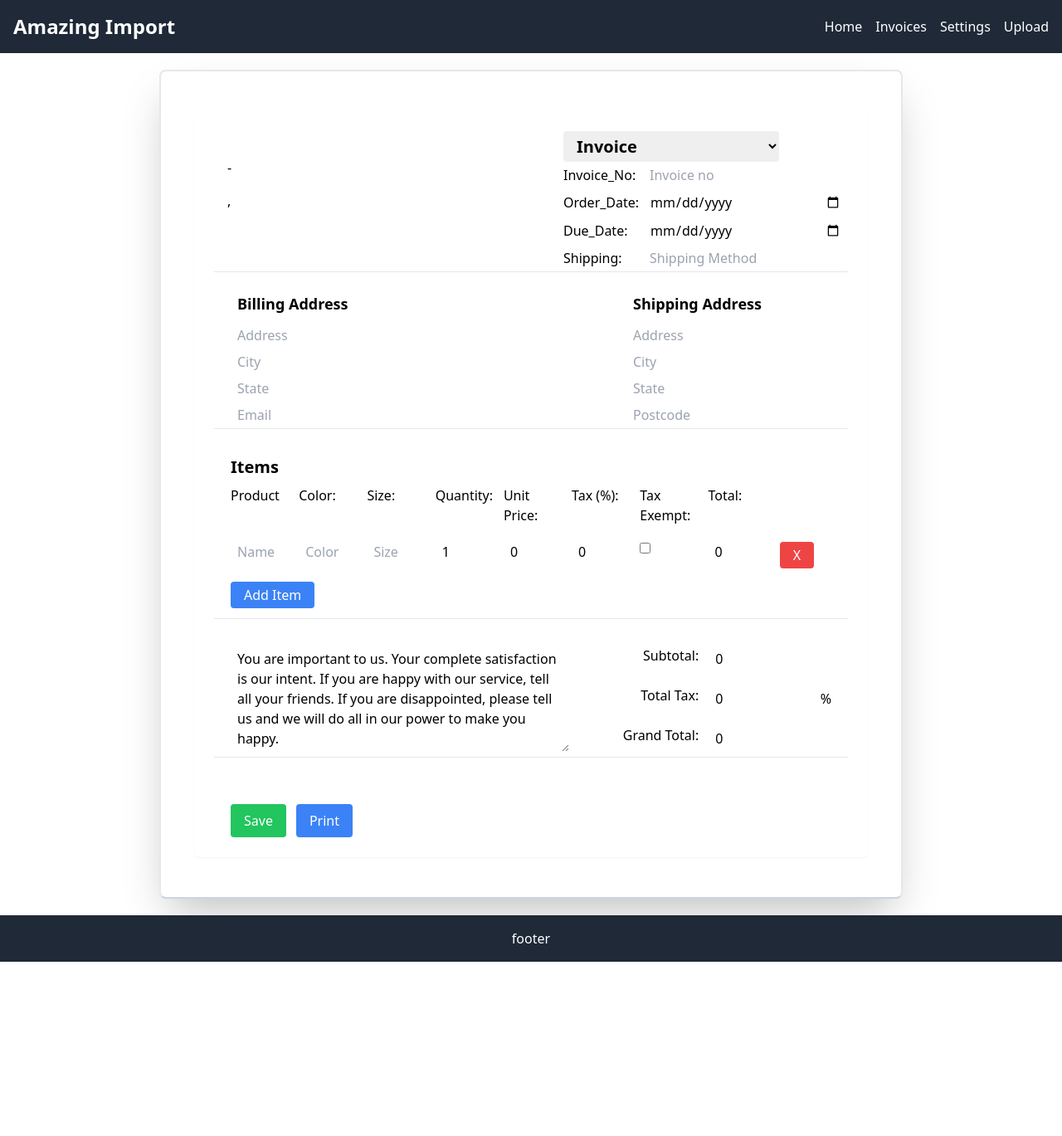
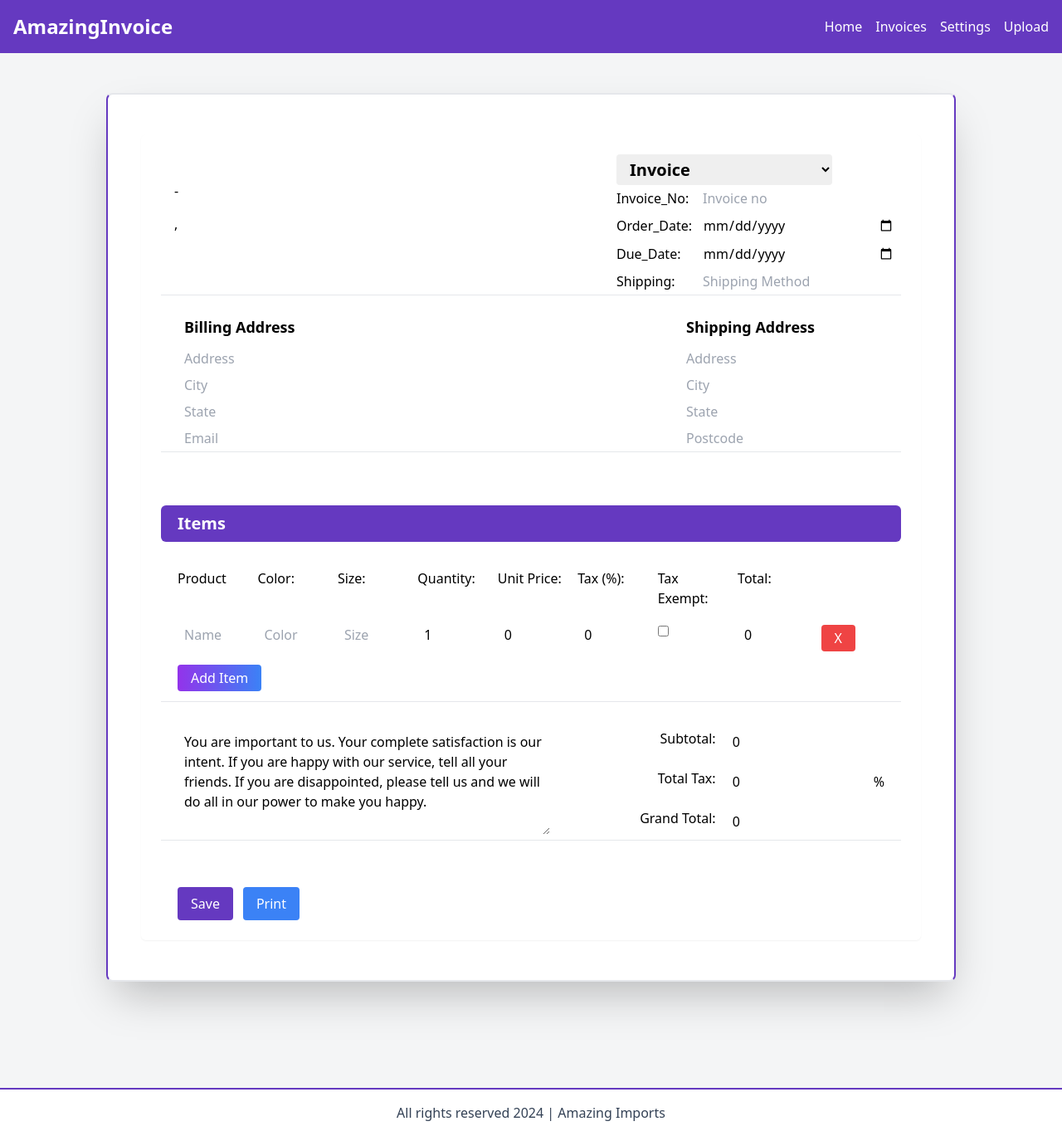
Before and after one commit to luqmanmatloob/QuickBill, a React (Create React App) app in the folder client/: page / in a window 1280 px wide. Shown: the whole page at 83% size. Before the commit the page ends 1159 px from the top, so only its background shows below. Built offline with nearby package versions, Linux system fonts and the light colour scheme; no server answers.

Commit message:
updated UI/UX

```diff
--- a/client/src/components/Company.jsx
+++ b/client/src/components/Company.jsx
@@ -42,7 +42,7 @@ const Company = () => {
 
   return (
     <div className="p-4">
-      <h1 className="text-2xl font-bold mb-4">{settings.companyName}</h1>
+      <h2 className="text-[1.75rem] font-bold mb-4 text-[#6539c0]">{settings.companyName}</h2>
       <div className="flex flex-col space-y-2">
         <p>{settings.companyName} - {settings.phoneNumber}</p>
         <p> {settings.address}</p>
--- a/client/src/components/Invoice.js
+++ b/client/src/components/Invoice.js
@@ -1,105 +1,80 @@
-import React from 'react'
-import { useState, useEffect } from 'react'
-import Company from './Company'
-
-
+import React from "react";
+import { useState, useEffect } from "react";
+import Company from "./Company";
 
 const Invoice = () => {
-
-
-
-
-
-
-
-
-
-
-
-
-
-
-
   const [formData, setFormData] = useState({
-
-
-
-        type: 'invoice',
-        orderNumber: '',
-        dateOrdered: '',
-        dateDue: '',
+    type: "invoice",
+    orderNumber: "",
+    dateOrdered: "",
+    dateDue: "",
     orderTotal: 0,
 
-        billingCity:'',
-        billingAddress:'',
-        billingState:'',
-        billingEmailAddress:'',
-        shippingAddress:'',
-        shippingCity:'',
-        shippingMethod:'',
-        shippingAddress:'',
-        shippingState:'',
-        shippingPostcod:'',
+    billingCity: "",
+    billingAddress: "",
+    billingState: "",
+    billingEmailAddress: "",
+    shippingAddress: "",
+    shippingCity: "",
+    shippingMethod: "",
+    shippingAddress: "",
+    shippingState: "",
+    shippingPostcod: "",
 
-        items: [{
-            orderNumber: '',
-            productName: '',
-            productCode: '',
-            size: '',
-            color: '',
+    items: [
+      {
+        orderNumber: "",
+        productName: "",
+        productCode: "",
+        size: "",
+        color: "",
         lineQty: 1,
-            decorationProcess: '',
+        decorationProcess: "",
         unitPrice: 0,
         lineTotal: 0,
         tax: 0,
         taxExempt: false,
         orderShippingTotal: 0,
-            poNumber: '',
-            supplierPoNumber: '',
-            productionStaffAccount: '',
-            storeName: '',
-            company: '',
-            billingFirstName: '',
-            billingLastName: '',
-            billingEmailAddress: '',
-            billingAddress: '',
-            billingCity: '',
-            billingState: '',
-            billingPostcode: '',
-            billingPhoneNo: '',
-            shippingFirstName: '',
-            shippingLastName: '',
-            shippingAddress: '',
-            shippingCity: '',
-            shippingState: '',
-            shippingPostcode: '',
-            shippingPhoneNo: '',
-            shippingMethod: '',
-            designName: '',
-            designPrice: 0
-        }],
-        note: 'You are important to us. Your complete satisfaction is our intent. If you are happy with our service, tell all your friends. If you are disappointed, please tell us and we will do all in our power to make you happy.'
+        poNumber: "",
+        supplierPoNumber: "",
+        productionStaffAccount: "",
+        storeName: "",
+        company: "",
+        billingFirstName: "",
+        billingLastName: "",
+        billingEmailAddress: "",
+        billingAddress: "",
+        billingCity: "",
+        billingState: "",
+        billingPostcode: "",
+        billingPhoneNo: "",
+        shippingFirstName: "",
+        shippingLastName: "",
+        shippingAddress: "",
+        shippingCity: "",
+        shippingState: "",
+        shippingPostcode: "",
+        shippingPhoneNo: "",
+        shippingMethod: "",
+        designName: "",
+        designPrice: 0,
+      },
+    ],
+    note: "You are important to us. Your complete satisfaction is our intent. If you are happy with our service, tell all your friends. If you are disappointed, please tell us and we will do all in our power to make you happy.",
   });
-
 
   const [subtotal, setSubtotal] = useState(0);
   const [totalTax, setTotalTax] = useState(0);
   const [grandTotal, setGrandTotal] = useState(0);
-    const [responseMessage, setResponseMessage] = useState('');
-
+  const [responseMessage, setResponseMessage] = useState("");
 
   useEffect(() => {
     calculateTotals();
   }, [formData.items, grandTotal]);
 
-
-
   const handlePrint = () => {
     window.print();
   };
-
-
-
 
   const removeItem = (index) => {
     const updatedItems = [...formData.items];
@@ -108,13 +83,11 @@ const Invoice = () => {
     setFormData(updatedFormData);
   };
 
-
   const handleChange = (e) => {
     const { name, value } = e.target;
     const updatedFormData = { ...formData, [name]: value };
     setFormData(updatedFormData);
   };
-
 
   const handleItemChange = (index, e) => {
     const { name, value, type, checked } = e.target;
@@ -123,7 +96,7 @@ const Invoice = () => {
     const key = name.replace(`items[${index}].`, "");
 
     // Handle checkbox separately
-        if (type === 'checkbox') {
+    if (type === "checkbox") {
       updatedItems[index] = { ...updatedItems[index], [key]: checked };
     } else {
       updatedItems[index] = { ...updatedItems[index], [key]: value };
@@ -144,7 +117,6 @@ const Invoice = () => {
     setFormData(updatedFormData);
   };
 
-
   const calculateTotals = () => {
     let subtotal = 0;
     let totalTax = 0;
@@ -163,58 +135,55 @@ const Invoice = () => {
     setTotalTax(totalTax);
     setGrandTotal(subtotal + totalTax);
 
-
-
-
-
     const computedOrderTotal = grandTotal;
     // console.log(`grandtotal ${grandTotal}`)
     // console.log(`computedordertotal ${computedOrderTotal}`)
 
     const updatedFormData = { ...formData, orderTotal: computedOrderTotal };
     setFormData(updatedFormData);
-
   };
 
-
   const addItem = () => {
-        const newItems = [...formData.items, {
-            orderNumber: '',
-            productName: '',
-            productCode: '',
-            size: '',
-            color: '',
+    const newItems = [
+      ...formData.items,
+      {
+        orderNumber: "",
+        productName: "",
+        productCode: "",
+        size: "",
+        color: "",
         lineQty: 1,
-            decorationProcess: '',
+        decorationProcess: "",
         unitPrice: 0,
         lineTotal: 0,
         tax: 0,
         taxExempt: false,
         orderShippingTotal: 0,
-            poNumber: '',
-            supplierPoNumber: '',
-            productionStaffAccount: '',
-            storeName: '',
-            company: '',
-            billingFirstName: '',
-            billingLastName: '',
-            billingEmailAddress: '',
-            billingAddress: '',
-            billingCity: '',
-            billingState: '',
-            billingPostcode: '',
-            billingPhoneNo: '',
-            shippingFirstName: '',
-            shippingLastName: '',
-            shippingAddress: '',
-            shippingCity: '',
-            shippingState: '',
-            shippingPostcode: '',
-            shippingPhoneNo: '',
-            shippingMethod: '',
-            designName: '',
-            designPrice: 0
-        }];
+        poNumber: "",
+        supplierPoNumber: "",
+        productionStaffAccount: "",
+        storeName: "",
+        company: "",
+        billingFirstName: "",
+        billingLastName: "",
+        billingEmailAddress: "",
+        billingAddress: "",
+        billingCity: "",
+        billingState: "",
+        billingPostcode: "",
+        billingPhoneNo: "",
+        shippingFirstName: "",
+        shippingLastName: "",
+        shippingAddress: "",
+        shippingCity: "",
+        shippingState: "",
+        shippingPostcode: "",
+        shippingPhoneNo: "",
+        shippingMethod: "",
+        designName: "",
+        designPrice: 0,
+      },
+    ];
 
     const updatedFormData = { ...formData, items: newItems };
     setFormData(updatedFormData);
@@ -222,14 +191,8 @@ const Invoice = () => {
 
   const BASE_URL = process.env.REACT_APP_BASE_URL;
 
-
   const handleSubmit = async (e) => {
     e.preventDefault();
-
-
-
-
-
 
     // const computedOrderTotal = grandTotal;
     // console.log(`grandtotal ${grandTotal}`)
@@ -238,71 +201,54 @@ const Invoice = () => {
     // const updatedFormData = { ...formData, orderTotal: computedOrderTotal };
     // setFormData(updatedFormData);
 
-
     // console.log(formData)
 
-
     try {
-            const response = await fetch(`${BASE_URL}/api/invoicequote/createInvoiceQuote`, {
-                method: 'POST',
+      const response = await fetch(
+        `${BASE_URL}/api/invoicequote/createInvoiceQuote`,
+        {
+          method: "POST",
           headers: {
-                    'Content-Type': 'application/json',
+            "Content-Type": "application/json",
           },
           body: JSON.stringify(formData),
-            });
+        }
+      );
 
       if (!response.ok) {
-                throw new Error('Network response was not ok');
-
+        throw new Error("Network response was not ok");
       }
 
       const data = await response.json();
-            console.log('Invoice submitted successfully:', data);
+      console.log("Invoice submitted successfully:", data);
       setResponseMessage(`Invoice submitted successfully.`);
       setTimeout(() => {
-                setResponseMessage('');
+        setResponseMessage("");
       }, 1000);
-
     } catch (error) {
-            console.error('Error submitting invoice:', error);
-            setResponseMessage('Error');
+      console.error("Error submitting invoice:", error);
+      setResponseMessage("Error");
 
       setTimeout(() => {
-                setResponseMessage('');
+        setResponseMessage("");
       }, 1000);
-
     }
   };
 
-
-
-
-
-
-
-
-
-
-
-
-
-
-
   return (
-        <div className='print-Invoice-container py-6 mx-auto bg-white rounded-lg shadow-2xl p-8 my-5 border-b-slate-300 border-solid border-2'>
+    <div className="print-Invoice-container py-6 mx-auto bg-white rounded-lg shadow-2xl p-8 my-12 border-r-[#6539c0] border-l-[#6539c0] border-solid border-2">
       <form
         className="relative flex flex-col px-2 md:flex-row"
-                onSubmit={handleSubmit}            >
+        onSubmit={handleSubmit}
+      >
         <div className="my-6 flex-1 space-y-2  rounded-md bg-white p-4 shadow-sm sm:space-y-4 md:p-6">
-
           {/* row 1 compnay info and invoice infor */}
-                    <div className='flex justify-between w-full border-b'>
-
-                        <div >
+          <div className="flex justify-between w-full border-b">
+            <div>
               <Company />
             </div>
             <div>
-                            <div className='flex justify-start items-center  max-w-[260px]'>
+              <div className="flex justify-start items-center  max-w-[260px]">
                 <select
                   name="type"
                   value={formData.type}
@@ -315,12 +261,13 @@ const Invoice = () => {
                 </select>
               </div>
               <div className="flex min-w-[100px] items-center ">
-                                <label className="min-w-24 ">Invoice_No: </label> {/*Order Number*/}
+                <label className="min-w-24 ">Invoice_No: </label>{" "}
+                {/*Order Number*/}
                 <input
                   type="text"
                   name="orderNumber"
                   value={formData.orderNumber}
-                                    placeholder='Invoice no'
+                  placeholder="Invoice no"
                   onChange={handleChange}
                   className="px-2 py-1 w-full"
                   required
@@ -331,7 +278,7 @@ const Invoice = () => {
                 <input
                   type="date"
                   name="dateOrdered"
-                                    placeholder='Order Date'
+                  placeholder="Order Date"
                   value={formData.dateOrdered}
                   onChange={handleChange}
                   className="px-2 py-1 w-full"
@@ -343,7 +290,7 @@ const Invoice = () => {
                 <input
                   type="date"
                   name="dateDue"
-                                    placeholder='Due Date'
+                  placeholder="Due Date"
                   value={formData.dateDue}
                   onChange={handleChange}
                   className="px-2 py-1 w-full"
@@ -356,7 +303,7 @@ const Invoice = () => {
                   type="text"
                   name="shippingMethod"
                   value={formData.shippingMethod}
-                                    placeholder='Shipping Method'
+                  placeholder="Shipping Method"
                   onChange={handleChange}
                   className="px-2 py-1 w-full"
                   required
@@ -375,27 +322,19 @@ const Invoice = () => {
                                         required
                                     />
                                 </div>*/}
-
-
-
             </div>
-
           </div>
 
           {/* row 2, billing adress and shipping adress  city statecounty email adress */}
-                    <div className='flex justify-between px-5 border-b'>
-
-
-
+          <div className="flex justify-between px-5 border-b">
             <div>
-
-                            <p className='p-2 text-lg font-semibold'>Billing Address</p>
+              <p className="p-2 text-lg font-semibold">Billing Address</p>
               <div className="flex min-w-[100px] items-center ">
                 <input
                   type="text"
                   name="billingAddress"
                   value={formData.billingAddress}
-                                    placeholder='Address'
+                  placeholder="Address"
                   onChange={handleChange}
                   className="px-2 py-1 w-full"
                   required
@@ -406,7 +345,7 @@ const Invoice = () => {
                   type="text"
                   name="billingCity"
                   value={formData.billingCity}
-                                    placeholder='City'
+                  placeholder="City"
                   onChange={handleChange}
                   className="px-2 py-1 w-full"
                   required
@@ -417,7 +356,7 @@ const Invoice = () => {
                   type="text"
                   name="billingState"
                   value={formData.billingState}
-                                    placeholder='State'
+                  placeholder="State"
                   onChange={handleChange}
                   className="px-2 py-1 w-full"
                   required
@@ -439,25 +378,22 @@ const Invoice = () => {
                   type="text"
                   name="billingEmailAddress"
                   value={formData.billingEmailAddress}
-                                    placeholder='Email '
+                  placeholder="Email "
                   onChange={handleChange}
                   className="px-2 py-1 w-full"
                   required
                 />
               </div>
-
             </div>
 
-
-
             <div>
-                            <p className='p-2 text-lg font-semibold'>Shipping Address</p>
+              <p className="p-2 text-lg font-semibold">Shipping Address</p>
               <div className="flex min-w-[100px] items-center ">
                 <input
                   type="text"
                   name="shippingAddress"
                   value={formData.shippingAddress}
-                                    placeholder='Address'
+                  placeholder="Address"
                   onChange={handleChange}
                   className="px-2 py-1 w-full"
                   required
@@ -468,7 +404,7 @@ const Invoice = () => {
                   type="text"
                   name="shippingCity"
                   value={formData.shippingCity}
-                                    placeholder='City'
+                  placeholder="City"
                   onChange={handleChange}
                   className="px-2 py-1 w-full"
                   required
@@ -479,7 +415,7 @@ const Invoice = () => {
                   type="text"
                   name="shippingState"
                   value={formData.shippingState}
-                                    placeholder='State'
+                  placeholder="State"
                   onChange={handleChange}
                   className="px-2 py-1 w-full"
                   required
@@ -501,39 +437,32 @@ const Invoice = () => {
                   type="text"
                   name="shippingPostcode"
                   value={formData.shippingPostcode}
-                                    placeholder='Postcode '
+                  placeholder="Postcode "
                   onChange={handleChange}
                   className="px-2 py-1 w-full"
                   required
                 />
               </div>
-
+            </div>
           </div>
 
-
-
+          {/* row 3 items  product, color, size/qty, unit price, tax, qty, total, tax exempt  */}
+          <div className="pt-12">
+            <h3 className="text-xl font-semibold mb-2 bg-[#6539c0] block text-white px-5 py-2 rounded-md m-[-10">
+              Items
+            </h3>
           </div>
-
-
-                    {/* row 3 items  product, color, size/qty, unit price, tax, qty, total, tax exempt  */}
-                    <div className='flex justify-between px-5 border-b '>
-
-
-                        <div className="mt-4">
-                            <h3 className="text-xl font-semibold mb-2">Items</h3>
-                            <div className="grid grid-cols-9 gap-4 mb-4">
+          <div className="flex justify-between px-5 border-b ">
+            <div className="mt-4 ">
+              <div className="grid grid-cols-9 gap-4 mb-4 ">
                 <p>Product </p>
-                                <p>Color:
-                                </p>
-                                <p>Size:
-                                </p>
-                                <p>Quantity:
-                                </p>
+                <p>Color:</p>
+                <p>Size:</p>
+                <p>Quantity:</p>
                 <p>Unit Price:</p>
-                                <p>{'Tax (%):'}</p>
+                <p>{"Tax (%):"}</p>
                 <p>Tax Exempt:</p>
                 <p>Total:</p>
-
               </div>
 
               {formData.items.map((item, index) => (
@@ -547,7 +476,7 @@ const Invoice = () => {
                       value={item.productName}
                       onChange={(e) => handleItemChange(index, e)}
                       className="rounded px-2 py-1 w-full"
-                                            placeholder='Name'
+                      placeholder="Name"
                       required
                     />
                   </div>
@@ -560,7 +489,7 @@ const Invoice = () => {
                       value={item.color}
                       onChange={(e) => handleItemChange(index, e)}
                       className="rounded px-2 py-1 w-full"
-                                            placeholder='Color'
+                      placeholder="Color"
                       required
                     />
                   </div>
@@ -573,7 +502,7 @@ const Invoice = () => {
                       value={item.size}
                       onChange={(e) => handleItemChange(index, e)}
                       className="rounded px-2 py-1 w-full"
-                                            placeholder='Size'
+                      placeholder="Size"
                       required
                     />
                   </div>
@@ -648,16 +577,13 @@ const Invoice = () => {
               <button
                 type="button"
                 onClick={addItem}
-                                className="my-3 bg-blue-500 hover:bg-blue-600 text-white px-4 py-1 rounded"
+                className="my-3 bg-gradient-to-r from-purple-600 to-blue-500 text-white px-4 py-1 rounded"
               >
                 Add Item
               </button>
-                        </div>
-
-
 
             </div>
-
+          </div>
 
           {/* row 4 message,  sub total,  tax, grand total  */}
           <div className="flex justify-between gap-5 items-start px-5 border-b">
@@ -675,7 +601,7 @@ const Invoice = () => {
                 <input
                   type="number"
                   value={subtotal}
-                                    name='subtotal'
+                  name="subtotal"
                   onChange={handleChange}
                   readOnly
                   className=" rounded px-2 py-1 w-1/2"
@@ -687,7 +613,7 @@ const Invoice = () => {
                   <input
                     type="number"
                     value={totalTax}
-                                        name='totalTax'
+                    name="totalTax"
                     readOnly
                     onChange={handleChange}
                     className=" rounded px-2 py-1 w-full"
@@ -699,7 +625,7 @@ const Invoice = () => {
                 <label className="block mb-2 ">Grand Total:</label>
                 <input
                   type="number"
-                                    name='grandTotal'
+                  name="grandTotal"
                   value={grandTotal}
                   onChange={handleChange}
                   readOnly
@@ -709,12 +635,10 @@ const Invoice = () => {
             </div>
           </div>
 
-
-
-                    <div className='pt-10 px-5'>
+          <div className="pt-10 px-5">
             <button
               type="submit"
-                            className="bg-green-500 hover:bg-green-600 text-white px-4 py-2  rounded"
+              className="bg-[#6539c0] hover:bg-purple-500 text-white px-4 py-2  rounded"
             >
               Save
             </button>
@@ -726,19 +650,21 @@ const Invoice = () => {
               Print
             </button>
             {responseMessage && (
-                            <span className={`mt-4 ${responseMessage.startsWith('Error') ? 'text-red-500' : 'text-green-500'}`}>
+              <span
+                className={`mt-4 ${
+                  responseMessage.startsWith("Error")
+                    ? "text-red-500"
+                    : "text-green-500"
+                }`}
+              >
                 {responseMessage}
               </span>
             )}
-
           </div>
-
-
         </div>
       </form>
+    </div>
+  );
+};
 
-        </div>
-    )
-}
-
-export default Invoice
+export default Invoice;
--- a/client/src/components/SettingForm.jsx
+++ b/client/src/components/SettingForm.jsx
@@ -62,7 +62,7 @@ const SettingForm = () => {
 
   return (
     <div
-    className="max-w-lg mx-auto bg-white rounded-lg shadow-2xl p-8 my-5 border-b-slate-300 border-solid border-2"
+    className="max-w-lg mx-auto bg-white rounded-lg shadow-2xl p-8 my-5 border-b-slate-300 border-solid border-2 border-r-[#6539c0] border-l-[#6539c0]"
     >
       <h2 className="text-2xl font-semibold mb-6">Settings</h2>
       <form onSubmit={handleSubmit}>
@@ -155,7 +155,7 @@ const SettingForm = () => {
           <div className="mt- w-full">
             <button
               type="submit"
-              className=" min-w-full px-4 py-2 bg-blue-500 text-white rounded-md hover:bg-blue-600 focus:outline-none focus:bg-blue-600"
+              className=" min-w-full px-4 py-2 bg-gradient-to-r from-purple-600 to-blue-500  text-white rounded-md hover:bg-blue-600 focus:outline-none focus:bg-blue-600"
             >
               Update
             </button>
--- a/client/src/components/layout/Footer.jsx
+++ b/client/src/components/layout/Footer.jsx
@@ -3,10 +3,11 @@ import React from 'react'
 const Footer = () => {
   return (
     <div>
-      <div className='bg-gray-800 text-white py-4 flex items-center justify-center'>
+      <div className='bg-white text-slate-700 py-4 flex items-center justify-center mt-32  border-t-2 border-[#6539c0]'>
         <div>
-          footer
-        </div>
+    All rights reserved 2024 | Amazing Imports
+
+</div>
       </div>
     </div>
   )
--- a/client/src/components/layout/Header.jsx
+++ b/client/src/components/layout/Header.jsx
@@ -3,9 +3,9 @@ import { NavLink } from 'react-router-dom';
 
 const Header = () => {
   return (
-    <div className="bg-gray-800 py-4">
+    <div className="bg-[#6539c0] py-4">
       <div className="container mx-auto px-4 flex justify-between items-center">
-        <NavLink to="/" className="text-2xl font-bold text-white">Amazing Import</NavLink>
+        <NavLink to="/" className="text-2xl font-bold text-white">AmazingInvoice</NavLink>
         <nav>
           <ul className="flex space-x-4">
             <li>
--- a/client/src/index.css
+++ b/client/src/index.css
@@ -4,6 +4,11 @@
 @tailwind base;
 @tailwind components;
 @tailwind utilities;
+
+
+body{
+    background-color: #F4F5F6;
+}
 
 /* Print-specific styles */
 @media print {
--- a/client/src/pages/Home.jsx
+++ b/client/src/pages/Home.jsx
@@ -7,7 +7,7 @@ const Home = () => {
     <div className=''>
 
       <div className="">
-        <div className="mx-auto max-w-4xl">
+        <div className="mx-auto max-w-5xl">
           <Invoice />
         </div>
       </div>
```
Also changed, not shown: client/src/components/InvoiceQuotesList.jsx (+7 -5 lines), client/src/components/Upload.jsx (+24 -15 lines). Lines whose indentation alone changed are shown as unchanged.
